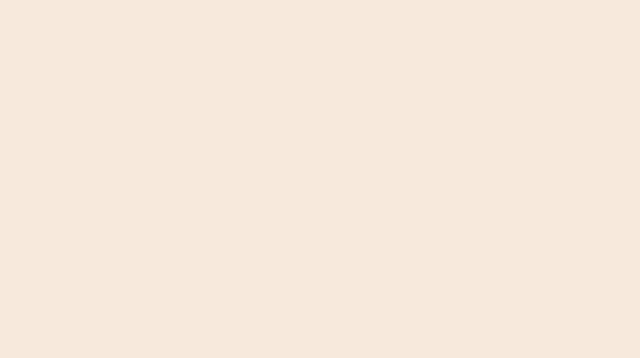
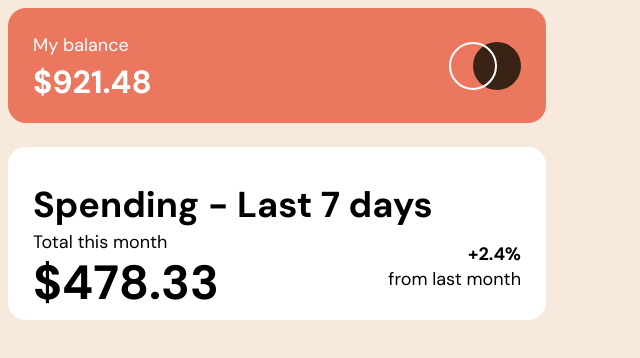
Before and after one commit to MReyna12/expenses-chart-component, a plain HTML site: page index.html in a window 1280 px wide. Shown: the whole page, without its empty margins (0-640 px from the left). Drawn offline with Linux system fonts and the light colour scheme.

Commit message:
style containers and text except for bar graph

```diff
--- a/index.html
+++ b/index.html
@@ -4,10 +4,47 @@
     <meta charset="UTF-8" />
     <meta http-equiv="X-UA-Compatible" content="IE=edge" />
     <meta name="viewport" content="width=device-width, initial-scale=1.0" />
+    <link rel="preconnect" href="https://fonts.googleapis.com" />
+    <link rel="preconnect" href="https://fonts.gstatic.com" crossorigin />
+    <link
+      href="https://fonts.googleapis.com/css2?family=DM+Sans:wght@400;500;700&display=swap"
+      rel="stylesheet"
+    />
     <link rel="stylesheet" href="./styles/index.css" />
     <title>Expenses Chart Component</title>
   </head>
   <body>
+    <main>
+      <div
+        class="balance-container shared-containers flex-space-between-center"
+      >
+        <div>
+          <p class="paragraph-spacing">My balance</p>
+          <p class="balance-font heavy-bold">$921.48</p>
+        </div>
+        <div>
+          <img src="./public/logo.svg" alt="expenses component logo" />
+        </div>
+      </div>
+
+      <div class="spending-container shared-containers">
+        <div>
+          <h1>Spending - Last 7 days</h1>
+        </div>
+        <div></div>
+        <div class="flex-space-between-center">
+          <div>
+            <p class="spending-paragraph-spacing">Total this month</p>
+            <p class="total-font heavy-bold">$478.33</p>
+          </div>
+          <div class="percentage-container">
+            <p class="percentage-margin heavy-bold align-self-end">+2.4%</p>
+            <p>from last month</p>
+          </div>
+        </div>
+      </div>
+    </main>
+
     <script type="module" src="/main.js"></script>
   </body>
 </html>
--- a/styles/index.css
+++ b/styles/index.css
@@ -1,3 +1,77 @@
+:root {
+  --salmon: hsl(10, 79%, 65%);
+  --cream: hsl(27, 66%, 92%);
+}
+
 body {
-  background-color: rgba(247, 233, 220, 255);
+  background-color: var(--cream);
+  font-family: "DM Sans", sans-serif;
+  line-height: 0.5;
+  font-size: 18px;
 }
+
+* {
+  box-sizing: border-box;
+}
+
+p {
+  margin: 0;
+}
+
+/** Balance Container Styling **/
+.balance-container {
+  background-color: var(--salmon);
+  color: white;
+  height: 115px;
+}
+
+.balance-font {
+  margin-top: 1.5rem;
+  font-size: 32px;
+}
+
+/** Spending Container Styling **/
+.spending-container {
+  background-color: #fff;
+  margin-top: 1.5rem;
+}
+
+.total-font {
+  font-size: 48px;
+}
+
+/** Percentage Container Styling **/
+.percentage-container {
+  display: flex;
+  flex-direction: column;
+}
+
+.align-self-end {
+  align-self: flex-end;
+}
+
+.percentage-margin {
+  margin-bottom: 1rem;
+}
+
+/** Styling Shared Across Both Containers **/
+.shared-containers {
+  border: 1px solid transparent;
+  padding: 1.5rem;
+  border-radius: 18px;
+  max-width: 538px;
+}
+
+.flex-space-between-center {
+  display: flex;
+  justify-content: space-between;
+  align-items: center;
+}
+
+.spending-paragraph-spacing {
+  margin-bottom: 1.5rem;
+}
+
+.heavy-bold {
+  font-weight: 700;
+}
```
